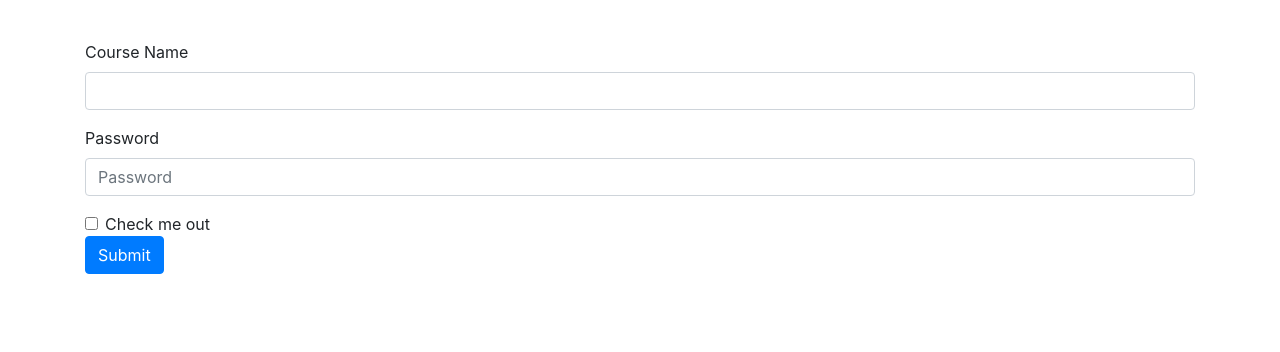
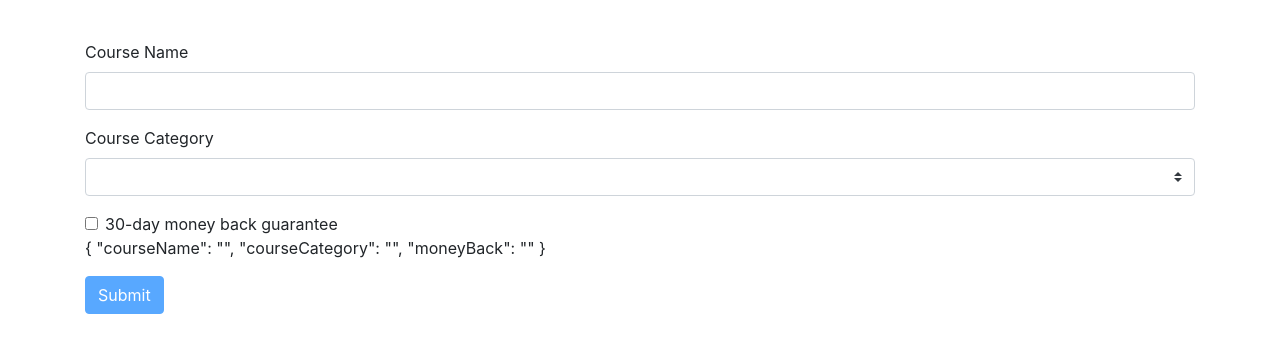
Before and after one commit to afakhry01/playing-around-with-angular, an Angular app: page / in a window 1280 px wide. Shown: the top 352 px of the page. Built offline with nearby package versions, Linux system fonts and the light colour scheme.

Commit message:
Finish course form

```diff
--- a/src/app/form/form.component.html
+++ b/src/app/form/form.component.html
@@ -1,21 +1,27 @@
 <div class="container">
-  <form #f="ngForm">
+  <form #f="ngForm" (ngSubmit)="onSubmit(f.value)">
     <div class="form-group">
       <label for="courseName">Course Name</label>
-      <input ngModel required minlength="3" name="courseName" type="text" class="form-control" id="courseName" #courseName="ngModel" (change)="log(courseName)">
+      <input ngModel required minlength="3" name="courseName" type="text" class="form-control" id="courseName" #courseName="ngModel">
       <div class="alert alert-danger" *ngIf="courseName.touched && !courseName.valid">
         <div *ngIf="courseName.errors.required">Course name is required</div>
         <div *ngIf="courseName.errors.minlength">The minimum course name is {{courseName.errors.minlength.requiredLength}} characters</div>
       </div>
     </div>
     <div class="form-group">
-      <label for="exampleInputPassword1">Password</label>
-      <input type="password" class="form-control" id="exampleInputPassword1" placeholder="Password">
+      <label for="courseCategory">Course Category</label>
+      <select ngModel required name="courseCategory" #courseCategory="ngModel" id="courseCategory" class="custom-select">
+        <option selected></option>
+        <option value="1">Development</option>
+        <option value="2">Production</option>
+      </select>
+      <div class="alert alert-danger" *ngIf="courseCategory.touched && courseCategory.invalid">Category is required</div>
     </div>
     <div class="form-check">
-      <input type="checkbox" class="form-check-input" id="exampleCheck1">
-      <label class="form-check-label" for="exampleCheck1">Check me out</label>
+      <input ngModel name="moneyBack" type="checkbox" class="form-check-input" id="moneyBack">
+      <label class="form-check-label" for="moneyBack">30-day money back guarantee</label>
     </div>
-    <button type="submit" class="btn btn-primary">Submit</button>
+    <p>{{f.value | json}}</p>
+    <button type="submit" class="btn btn-primary" [disabled]="!f.valid">Submit</button>
   </form>
 </div>
--- a/src/app/form/form.component.ts
+++ b/src/app/form/form.component.ts
@@ -7,8 +7,8 @@ import { Component, OnInit } from '@angular/core';
 })
 export class FormComponent {
 
- log(element) {
-   console.log(element);
+ onSubmit(value) {
+   console.log(value);
  }
 
 }
```
